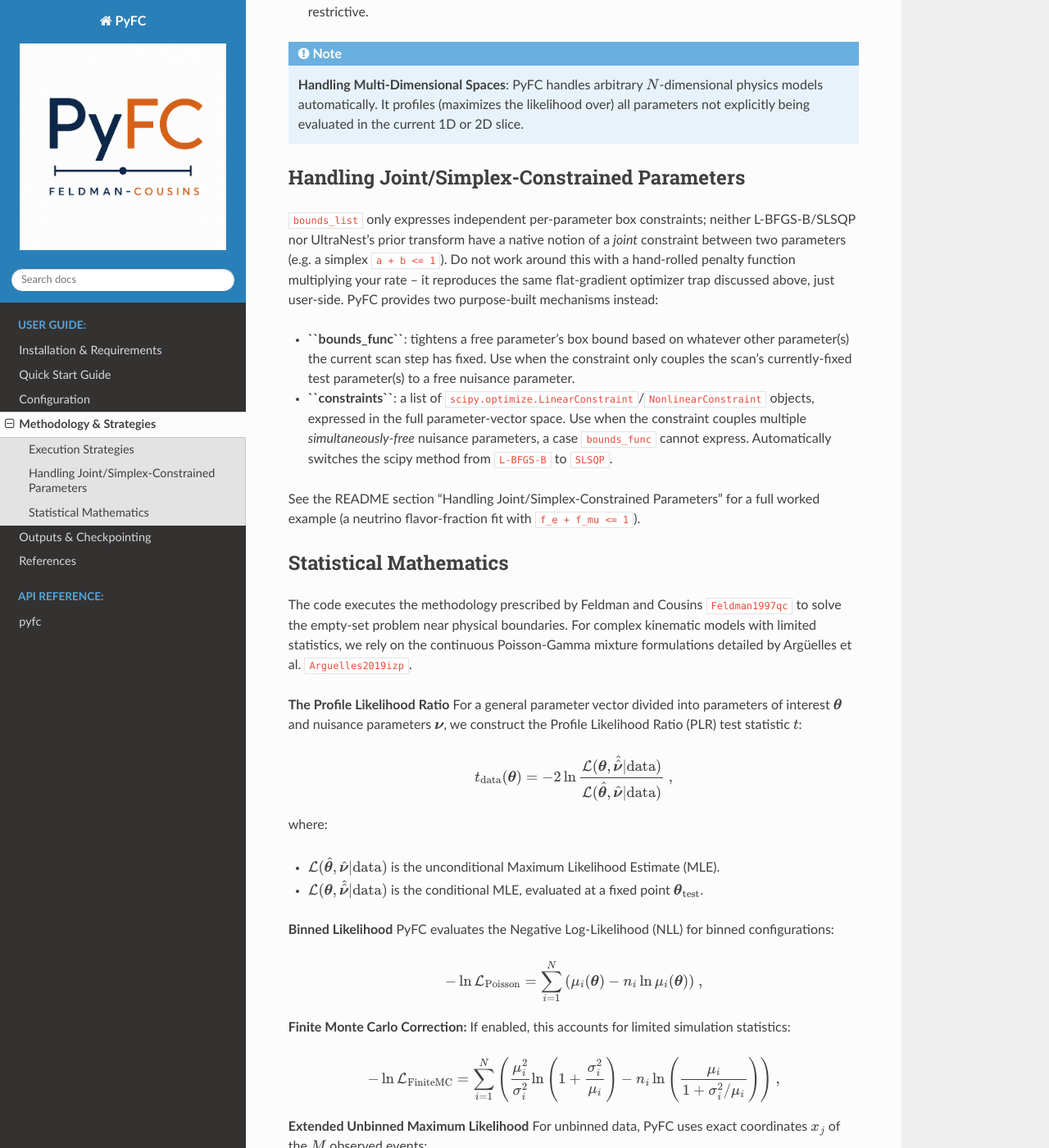
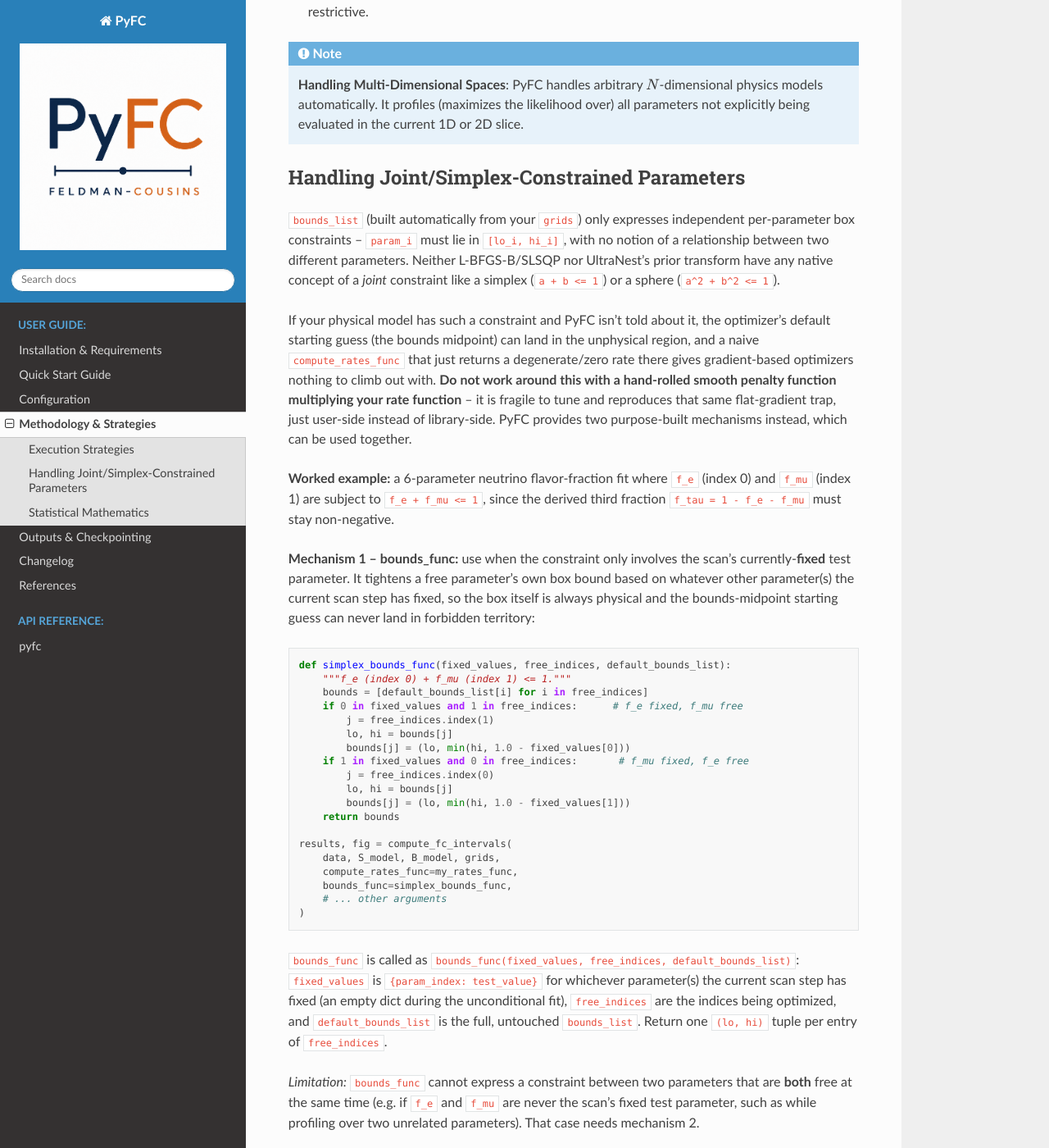
Before and after one commit to mbustama/FeldmanCousins, a Sphinx documentation site: the page built from docs/source/methodology.rst, in a window 1280 px wide and 1400 px high, scrolled down 478 px. Shown: the whole window at 82% size. Built offline with Sphinx 7.4.7 and the Read the Docs theme 3.1.0, drawn with Linux system fonts in a browser that asks for light colours; cross-references to code outside the pages are shown as plain code; some of the changed text lies outside the part shown.

Commit message:
Sync Sphinx docs (rst) with the README changes, add a changelog.rst page
- methodology.rst: expand the "Handling Joint/Simplex-Constrained
  Parameters" section with the same bounds_func/constraints worked code
  examples now in the README, plus a :ref: label so other pages can link
  to it directly.
- configuration.rst: add the scipy_method row to the parameter table,
  cross-referencing the methodology section.
- quickstart.rst: add a pointer note so readers of the basic usage
  examples know the joint-constraint mechanisms exist.
- New changelog.rst, wired into index.rst's toctree: transcribes the root
  CHANGELOG.md as native RST, since conf.py has no Markdown parser
  extension configured (no myst-parser/recommonmark) to include it
  directly. Recommended because the project already ships full Sphinx
  docs (readthedocs-style); without this, changelog visibility would
  require leaving the docs site to browse GitHub.

Verified with a real `sphinx-build -W --keep-going`: no undefined-label
or toctree errors from the new/changed rst content; all :ref: links and
the new changelog nav entry resolve correctly in the built HTML. (28 vs.
26 pre-existing docstring-formatting warnings on main -- an existing
NumPy-style docstring/napoleon quirk across the whole codebase, unrelated
to this change and out of scope here.)

Co-Authored-By: Claude Sonnet 5 <noreply@anthropic.com>

```diff
--- /dev/null
+++ b/docs/source/changelog.rst
@@ -0,0 +1,90 @@
+Changelog
+=========
+
+All notable changes to PyFC are documented here. This page mirrors the
+project's `CHANGELOG.md <https://github.com/mbustama/FeldmanCousins/blob/main/CHANGELOG.md>`_
+at the repository root.
+
+Unreleased
+----------
+Hardens the optimizer/likelihood layer against joint (non-box) parameter
+constraints, informed by a concrete failure case from a downstream project
+that needed to fit flavor fractions subject to ``f_e + f_mu <= 1``.
+
+Changed
+~~~~~~~
+* **``calc_nll`` (binned.py) and ``calc_nll_unbinned`` (unbinned.py): behavior
+  change in the unphysical (``mu_i <= 0`` / ``p_events[k] <= 0``) region.**
+  Previously, both functions returned a flat constant penalty (``1e10``) the
+  instant a bin/event's expected rate went non-positive -- ``binned.py``'s
+  version was additionally an early return that discarded whatever NLL had
+  already accumulated from other, physical bins in the same call. Because
+  ``scipy.optimize.minimize(..., method='L-BFGS-B')`` estimates gradients by
+  finite differences, that flat region reads as "gradient ~ 0, already
+  converged," and could permanently trap the optimizer if its starting guess
+  (the bounds midpoint, by default) landed there.
+
+  Both functions now instead add a smooth, continuously-varying contribution
+  for the unphysical region: a continuous extension of the real NLL term at a
+  tiny positive floor, plus a quadratic barrier that grows with how far into
+  the unphysical region the point actually is.
+
+  .. warning::
+     **NLL values in the previously-unphysical region will differ from prior
+     runs** (they were an arbitrary constant before, so this is not a
+     regression, but anyone diffing raw NLL outputs against pre-fix runs
+     where the fit passed through an unphysical region should be aware of
+     this). For all physical inputs (``mu_i > 0`` / all ``p_events[k] > 0``),
+     output is byte-for-byte identical to before.
+
+Added
+~~~~~
+* **``bounds_func`` hook** on ``unconditional_fit_scipy``/``unconditional_fit_ultranest``
+  and ``conditional_fit_1d/2d_scipy``/``conditional_fit_1d/2d_ultranest``
+  (optimizers.py), plus a ``bounds_func=None`` kwarg on
+  ``compute_fc_intervals`` (orchestrator.py): lets the box bounds of the
+  profiled (free) parameters depend on whatever parameter(s) the scan
+  currently has fixed, so a joint constraint like ``f_mu <= 1 - f_e_test``
+  can be expressed without a user-side penalty function. Default ``None``
+  preserves prior behavior exactly. See :ref:`joint-simplex-constraints`.
+* **``constraints`` support** on the same scipy/ultranest fit functions, plus
+  ``constraints=None``/``scipy_method=None`` kwargs on ``compute_fc_intervals``:
+  accepts a list of ``scipy.optimize.LinearConstraint``/``NonlinearConstraint``
+  objects (expressed in the full parameter-vector space) for constraints
+  among multiple *simultaneously-free* nuisance parameters, which
+  ``bounds_func`` cannot express. Automatically switches the scipy method
+  from ``L-BFGS-B`` to ``SLSQP`` when constraints are supplied (overridable
+  via ``scipy_method``, e.g. ``"trust-constr"``); a new ``--scipy_method``
+  CLI/JSON config option is also available. A shared
+  ``_project_linear_constraint`` helper projects full-space constraints down
+  to the free-parameter subspace for the conditional fit functions. Default
+  ``None``/empty preserves prior behavior and method exactly.
+* **Optimizer restarts and ``res.success`` checking** (optimizers.py's new
+  ``_minimize_with_restarts`` helper, used by all three scipy fit
+  functions): ``res.success``/``res.status`` from ``scipy.optimize.minimize``
+  were previously read nowhere in the codebase -- a silently non-converged
+  fit's result was used exactly like a converged one. Now, a non-converged
+  result triggers one cheap perturbed-restart retry and a warning if that
+  also fails. A new ``n_restarts`` parameter (default ``1``, unchanged
+  behavior aside from the check above) allows trying multiple starting
+  points and keeping the best-converged one.
+* **Neighbor warm-starting for the data fit** (orchestrator.py): Phase 1's
+  1D scan and Phase 2's 2D scan previously started every single grid point's
+  data fit fresh from the bounds midpoint, with zero information sharing
+  between adjacent, already-solved grid points, even though these loops
+  already iterate the grid in order. (MC toy fits were already well-seeded
+  from the conditional MLE and are unaffected.) A new
+  ``neighbor_seeding=True`` kwarg on ``compute_fc_intervals`` seeds each grid
+  point's data fit from an adjacent, already-evaluated point's profiled
+  parameters; whenever used, ``n_restarts`` is forced to at least 2 (the
+  neighbor-seeded start plus a fresh bounds-midpoint start) so a bad
+  neighbor optimum can't silently cascade forward. Set ``False`` to restore
+  the always-fresh-start behavior.
+* README section "Handling Joint/Simplex-Constrained Parameters" (also
+  mirrored, with worked code examples, in :ref:`joint-simplex-constraints`):
+  a worked end-to-end tutorial for the ``f_e + f_mu <= 1`` example, covering
+  both ``bounds_func`` and ``constraints`` and when to use each.
+
+0.9.2 and earlier
+-----------------
+See the `git history <https://github.com/mbustama/FeldmanCousins/commits/main/>`_.
--- a/docs/source/configuration.rst
+++ b/docs/source/configuration.rst
@@ -37,6 +37,10 @@ Configuration Parameters
      - Optimizer used for finding global and conditional likelihood minima.
      - ``"scipy"``, ``"ultranest"``, ``"hybrid"``, ``"grid"``
      - ``"scipy"``
+   * - ``scipy_method``
+     - Overrides the ``scipy.optimize.minimize`` method. Only meaningful for ``strategy="scipy"``/``"hybrid"``. ``null`` lets PyFC pick automatically: ``"L-BFGS-B"`` by default, or ``"SLSQP"`` if ``constraints`` are supplied programmatically (see :ref:`joint-simplex-constraints`).
+     - ``null``, ``"L-BFGS-B"``, ``"SLSQP"``, ``"trust-constr"``
+     - ``null``
    * - ``use_finite_mc_correction_binned``
      - Shifts Poisson likelihood to a Negative Binomial to account for finite simulation stats.
      - ``True``, ``False``
--- a/docs/source/index.rst
+++ b/docs/source/index.rst
@@ -33,6 +33,7 @@ Designed for high-energy physics, astrophysics, and general parametric modeling,
    configuration
    methodology
    outputs
+   changelog
    references
 
 .. toctree::
--- a/docs/source/methodology.rst
+++ b/docs/source/methodology.rst
@@ -13,14 +13,68 @@ PyFC provides several levers to optimize computation time versus robustness base
 .. note::
    **Handling Multi-Dimensional Spaces**: PyFC handles arbitrary :math:`N`-dimensional physics models automatically. It profiles (maximizes the likelihood over) all parameters not explicitly being evaluated in the current 1D or 2D slice.
 
+.. _joint-simplex-constraints:
+
 Handling Joint/Simplex-Constrained Parameters
 ----------------------------------------------
-``bounds_list`` only expresses independent per-parameter box constraints; neither L-BFGS-B/SLSQP nor UltraNest's prior transform have a native notion of a *joint* constraint between two parameters (e.g. a simplex ``a + b <= 1``). Do not work around this with a hand-rolled penalty function multiplying your rate -- it reproduces the same flat-gradient optimizer trap discussed above, just user-side. PyFC provides two purpose-built mechanisms instead:
+``bounds_list`` (built automatically from your ``grids``) only expresses independent per-parameter box constraints -- ``param_i`` must lie in ``[lo_i, hi_i]``, with no notion of a relationship between two different parameters. Neither L-BFGS-B/SLSQP nor UltraNest's prior transform have any native concept of a *joint* constraint like a simplex (``a + b <= 1``) or a sphere (``a^2 + b^2 <= 1``).
 
-* **``bounds_func``**: tightens a free parameter's box bound based on whatever other parameter(s) the current scan step has fixed. Use when the constraint only couples the scan's currently-fixed test parameter(s) to a free nuisance parameter.
-* **``constraints``**: a list of ``scipy.optimize.LinearConstraint``/``NonlinearConstraint`` objects, expressed in the full parameter-vector space. Use when the constraint couples multiple *simultaneously-free* nuisance parameters, a case ``bounds_func`` cannot express. Automatically switches the scipy method from ``L-BFGS-B`` to ``SLSQP``.
+If your physical model has such a constraint and PyFC isn't told about it, the optimizer's default starting guess (the bounds midpoint) can land in the unphysical region, and a naive ``compute_rates_func`` that just returns a degenerate/zero rate there gives gradient-based optimizers nothing to climb out with. **Do not work around this with a hand-rolled smooth penalty function multiplying your rate function** -- it is fragile to tune and reproduces that same flat-gradient trap, just user-side instead of library-side. PyFC provides two purpose-built mechanisms instead, which can be used together.
 
-See the README section "Handling Joint/Simplex-Constrained Parameters" for a full worked example (a neutrino flavor-fraction fit with ``f_e + f_mu <= 1``).
+**Worked example:** a 6-parameter neutrino flavor-fraction fit where ``f_e`` (index 0) and ``f_mu`` (index 1) are subject to ``f_e + f_mu <= 1``, since the derived third fraction ``f_tau = 1 - f_e - f_mu`` must stay non-negative.
+
+**Mechanism 1 -- bounds_func:** use when the constraint only involves the scan's currently-**fixed** test parameter. It tightens a free parameter's own box bound based on whatever other parameter(s) the current scan step has fixed, so the box itself is always physical and the bounds-midpoint starting guess can never land in forbidden territory:
+
+.. code-block:: python
+
+   def simplex_bounds_func(fixed_values, free_indices, default_bounds_list):
+       """f_e (index 0) + f_mu (index 1) <= 1."""
+       bounds = [default_bounds_list[i] for i in free_indices]
+       if 0 in fixed_values and 1 in free_indices:      # f_e fixed, f_mu free
+           j = free_indices.index(1)
+           lo, hi = bounds[j]
+           bounds[j] = (lo, min(hi, 1.0 - fixed_values[0]))
+       if 1 in fixed_values and 0 in free_indices:       # f_mu fixed, f_e free
+           j = free_indices.index(0)
+           lo, hi = bounds[j]
+           bounds[j] = (lo, min(hi, 1.0 - fixed_values[1]))
+       return bounds
+
+   results, fig = compute_fc_intervals(
+       data, S_model, B_model, grids,
+       compute_rates_func=my_rates_func,
+       bounds_func=simplex_bounds_func,
+       # ... other arguments
+   )
+
+``bounds_func`` is called as ``bounds_func(fixed_values, free_indices, default_bounds_list)``: ``fixed_values`` is ``{param_index: test_value}`` for whichever parameter(s) the current scan step has fixed (an empty dict during the unconditional fit), ``free_indices`` are the indices being optimized, and ``default_bounds_list`` is the full, untouched ``bounds_list``. Return one ``(lo, hi)`` tuple per entry of ``free_indices``.
+
+*Limitation:* ``bounds_func`` cannot express a constraint between two parameters that are **both** free at the same time (e.g. if ``f_e`` and ``f_mu`` are never the scan's fixed test parameter, such as while profiling over two unrelated parameters). That case needs mechanism 2.
+
+**Mechanism 2 -- constraints:** use for constraints among multiple **simultaneously-free** nuisance parameters. Pass a list of ``scipy.optimize.LinearConstraint``/``NonlinearConstraint`` objects, expressed in the full parameter-vector space -- PyFC projects them down to the free-parameter subspace internally, substituting whichever value(s) the scan currently has fixed:
+
+.. code-block:: python
+
+   from scipy.optimize import LinearConstraint
+
+   # f_e + f_mu <= 1, i.e. 1*f_e + 1*f_mu + 0*(everything else) <= 1
+   simplex_constraint = LinearConstraint(
+       A=[[1, 1, 0, 0, 0, 0]],   # one row per constraint, one column per full parameter
+       lb=-np.inf, ub=1.0,
+   )
+
+   results, fig = compute_fc_intervals(
+       data, S_model, B_model, grids,
+       compute_rates_func=my_rates_func,
+       constraints=[simplex_constraint],
+       # ... other arguments
+   )
+
+Supplying ``constraints`` automatically switches the scipy method from ``L-BFGS-B`` to ``SLSQP`` (the only two of PyFC's methods that support ``constraints`` together with bounds; ``trust-constr`` is also available via ``scipy_method="trust-constr"`` for better-conditioned but slower fits). For the UltraNest path, since nested sampling doesn't use gradients, a violated constraint simply makes that point's log-likelihood a very large negative number -- no method switch needed.
+
+**Which one should I use?** If the constraint only ever couples the scan's currently-fixed test parameter(s) to a free nuisance parameter, ``bounds_func`` is cheaper (the optimizer never has to work near a boundary at all). If your scan fixes some *other* parameter and profiles ``f_e`` and ``f_mu`` together as simultaneously-free nuisance parameters, only ``constraints`` can express that. The two mechanisms compose and can be passed together on the same fit call.
+
+See the README section "Handling Joint/Simplex-Constrained Parameters" for further discussion.
 
 Statistical Mathematics
 -----------------------
--- a/docs/source/quickstart.rst
+++ b/docs/source/quickstart.rst
@@ -3,6 +3,9 @@ Quick Start Guide
 
 .. note::
    Because PyFC evaluates abstract :math:`N`-dimensional grids, you **must** supply Python functions instructing the framework how to mathematically map a coordinate in parameter space to your physical expectations.
+
+.. note::
+   If two or more of your parameters are subject to a **joint** constraint (e.g. a simplex like ``a + b <= 1``) rather than independent per-parameter bounds, see :ref:`joint-simplex-constraints` for the ``bounds_func``/``constraints`` mechanisms before reaching for a hand-rolled penalty function.
 
 1. Binned Models
 ----------------
```
